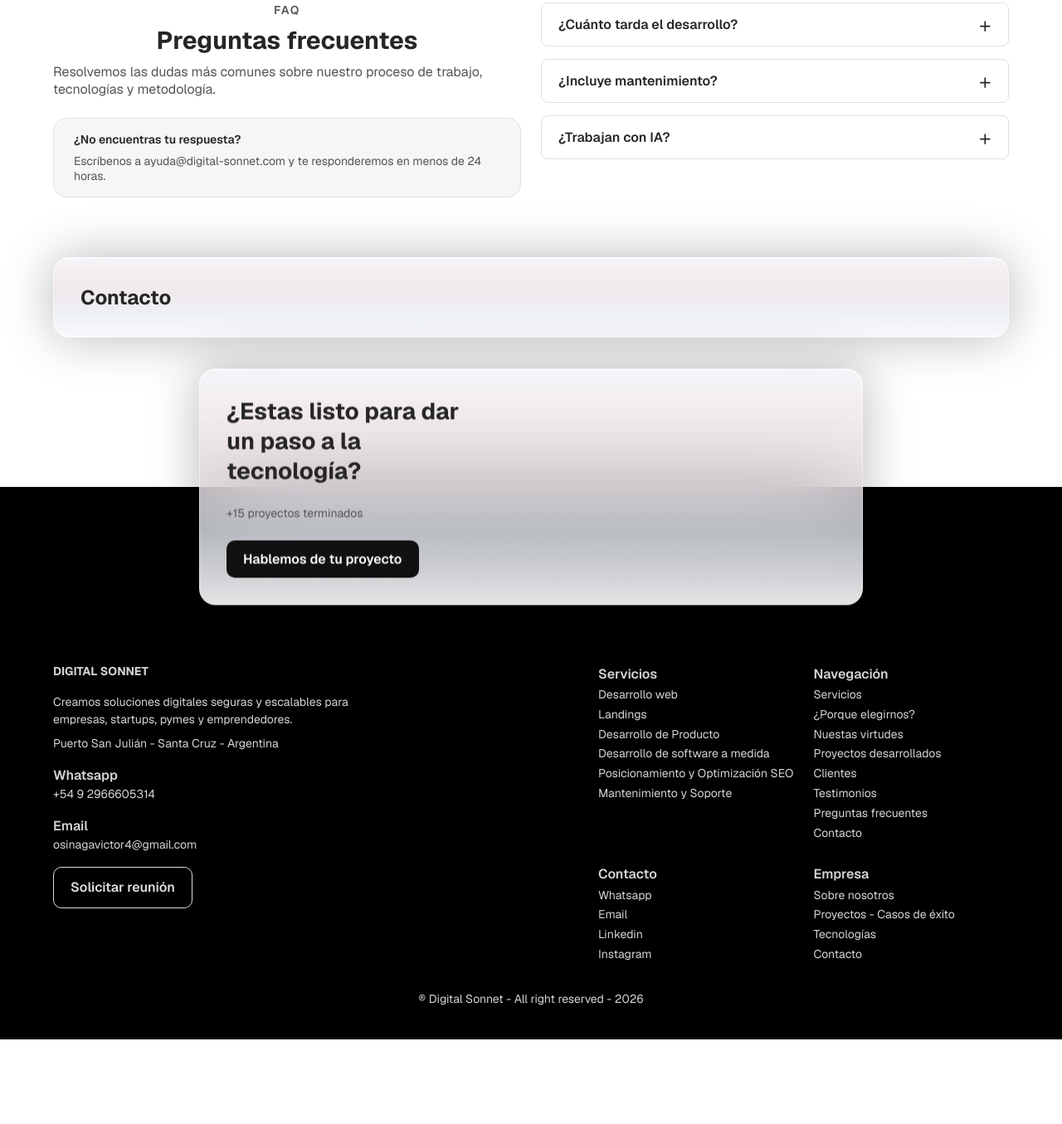
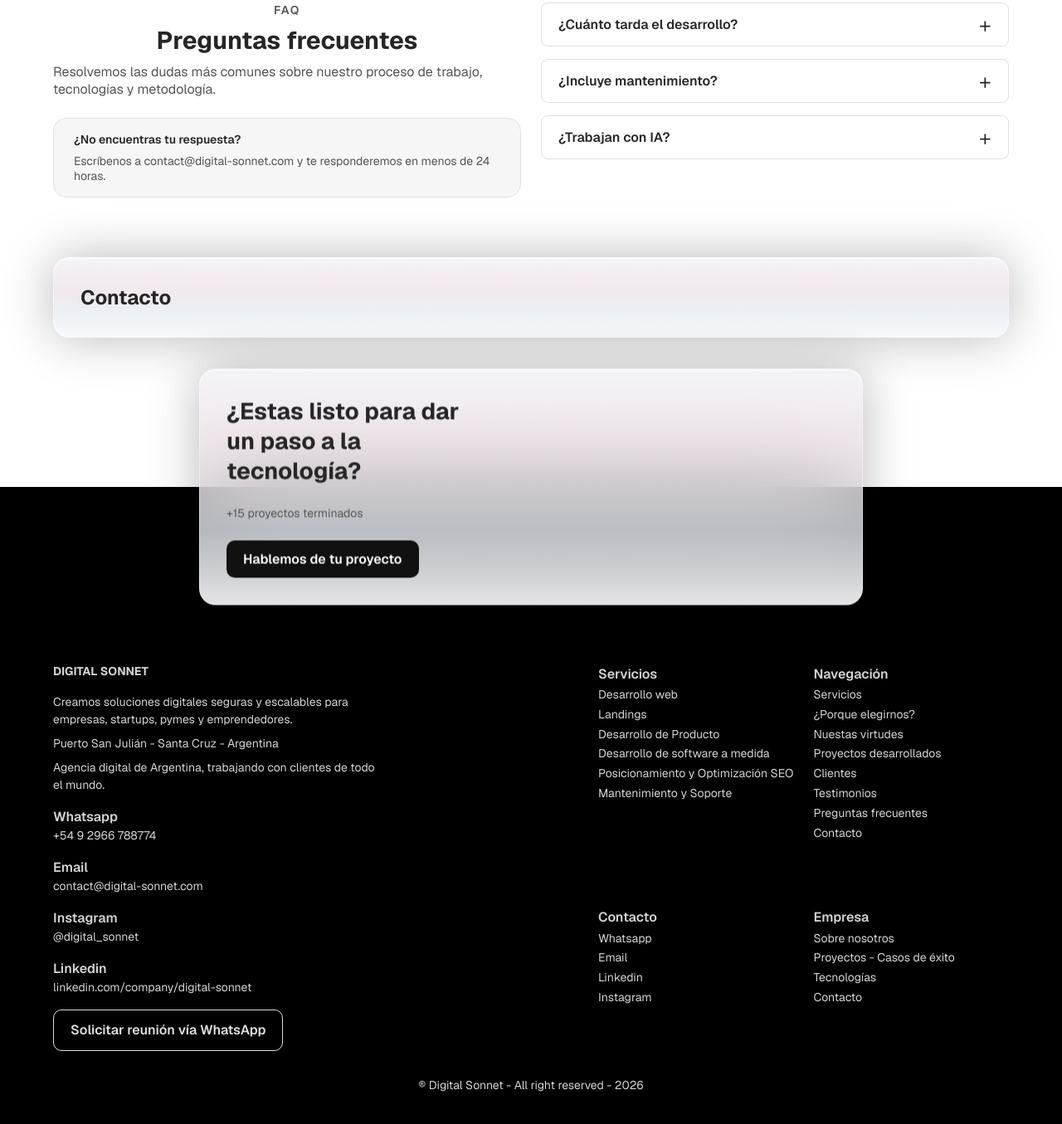
Before and after one commit to Victor-Osinaga/landing, a plain HTML site: page index.html in a window 1280 px wide. Shown: the part 7515-8870 px from the top of the page at 83% size. Before the commit the page ends 8768 px from the top, so only its background shows below. Drawn offline with nearby package versions, Linux system fonts and the light colour scheme; a script that the page names is missing.

Commit message:
add business email, whatsapp, social

```diff
--- a/index.html
+++ b/index.html
@@ -4,6 +4,8 @@
     <!-- METADATA -->
     <meta charset="utf-8" />
     <meta name="viewport" content="width=device-width, initial-scale=1" />
+
+    <link rel="icon" type="image/png" href="/assets/1.png" />
     <meta
       name="google-site-verification"
       content="40DKOb8ktfMCCZd4W6-ZQJy9u5mYY9xmBcs3XER2Fs8"
@@ -1262,8 +1264,12 @@
             <div class="faq-help-card">
               <span>¿No encuentras tu respuesta?</span>
               <p class="text-secondary">
-                Escríbenos a ayuda@digital-sonnet.com y te responderemos en
-                menos de 24 horas.
+                Escríbenos a
+                <a
+                  href="mailto:contact@digital-sonnet.com?subject=Consulta desde web - FAQ"
+                  >contact@digital-sonnet.com</a
+                >
+                y te responderemos en menos de 24 horas.
               </p>
             </div>
           </div>
@@ -1330,19 +1336,56 @@
                 startups, pymes y emprendedores.
               </p>
               <p>Puerto San Julián - Santa Cruz - Argentina</p>
+              <p>
+                Agencia digital de Argentina, trabajando con clientes de todo el
+                mundo.
+              </p>
             </div>
             <div class="footer__empresa-sublinks">
               <div>
                 <h4>Whatsapp</h4>
-                <span>+54 9 2966605314</span>
+                <a
+                  href="https://wa.me/5492966788774?text=Hola,%20necesito%20una%20soluci%C3%B3n%20digital%20para%20mi%20empresa.%20%C2%BFPodemos%20hablar?"
+                  target="_blank"
+                >
+                  +54 9 2966 788774
+                </a>
               </div>
               <div>
                 <h4>Email</h4>
-                <span><a href="#">osinagavictor4@gmail.com</a></span>
+                <span
+                  ><a
+                    href="mailto:contact@digital-sonnet.com?subject=Consulta desde web - footer"
+                    >contact@digital-sonnet.com</a
+                  ></span
+                >
+              </div>
+              <div>
+                <h4>Instagram</h4>
+                <span
+                  ><a
+                    href="https://www.instagram.com/digital_sonnet/"
+                    target="_blank"
+                    >@digital_sonnet</a
+                  ></span
+                >
+              </div>
+              <div>
+                <h4>Linkedin</h4>
+                <span
+                  ><a
+                    href="https://www.linkedin.com/company/digital-sonnet"
+                    target="_blank"
+                    >linkedin.com/company/digital-sonnet</a
+                  ></span
+                >
               </div>
             </div>
-            <a class="btn-secondary btn-secondary-dark" href="#"
-              >Solicitar reunión</a
+            <a
+              class="btn-secondary btn-secondary-dark"
+              href="https://wa.me/5492966788774?text=Hola,%20me%20gustar%C3%ADa%20agendar%20una%20reuni%C3%B3n"
+              target="_blank"
+              >Solicitar reunión vía WhatsApp</a
             >
           </div>
           <div class="footer__links">
```
